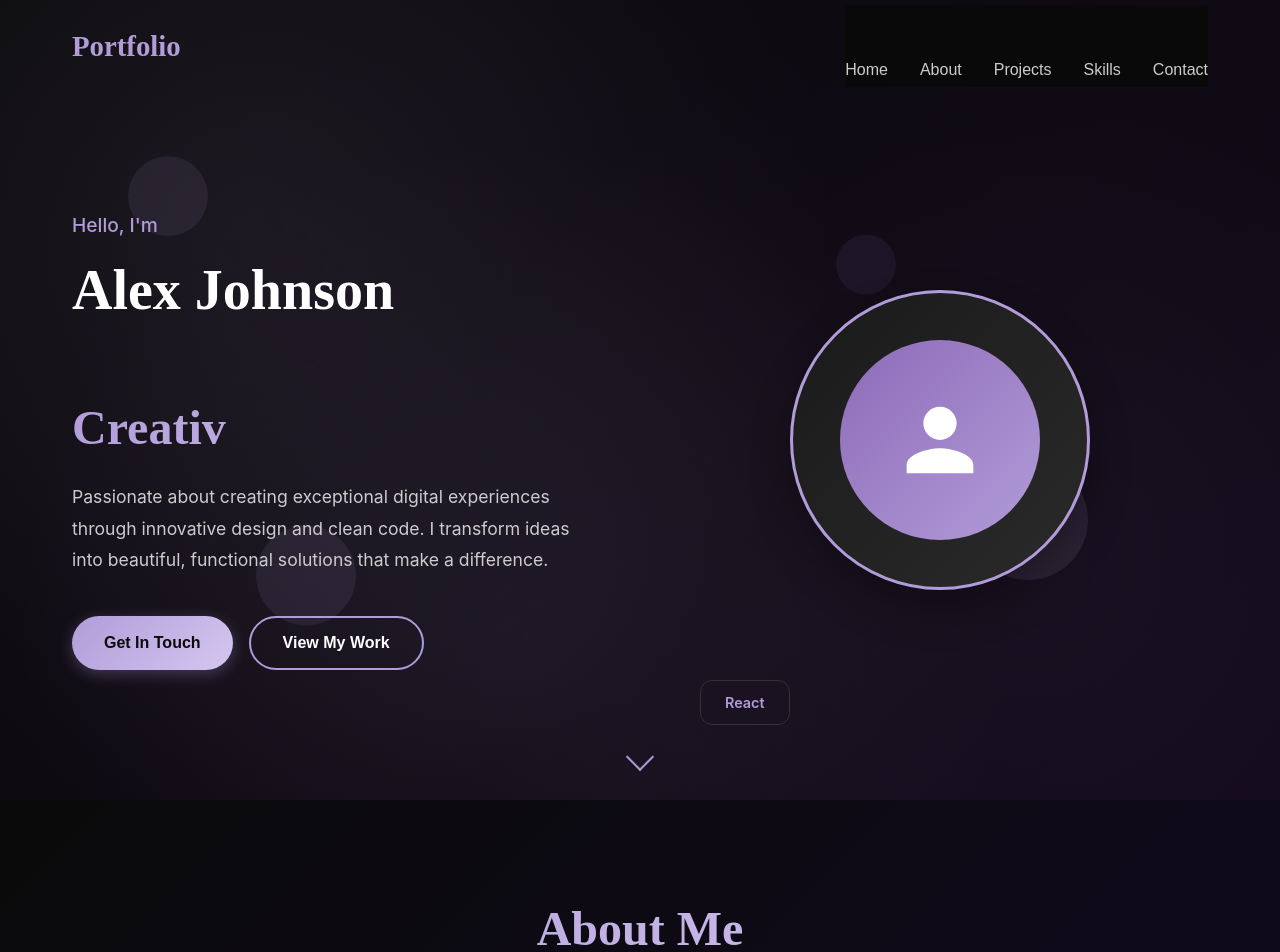
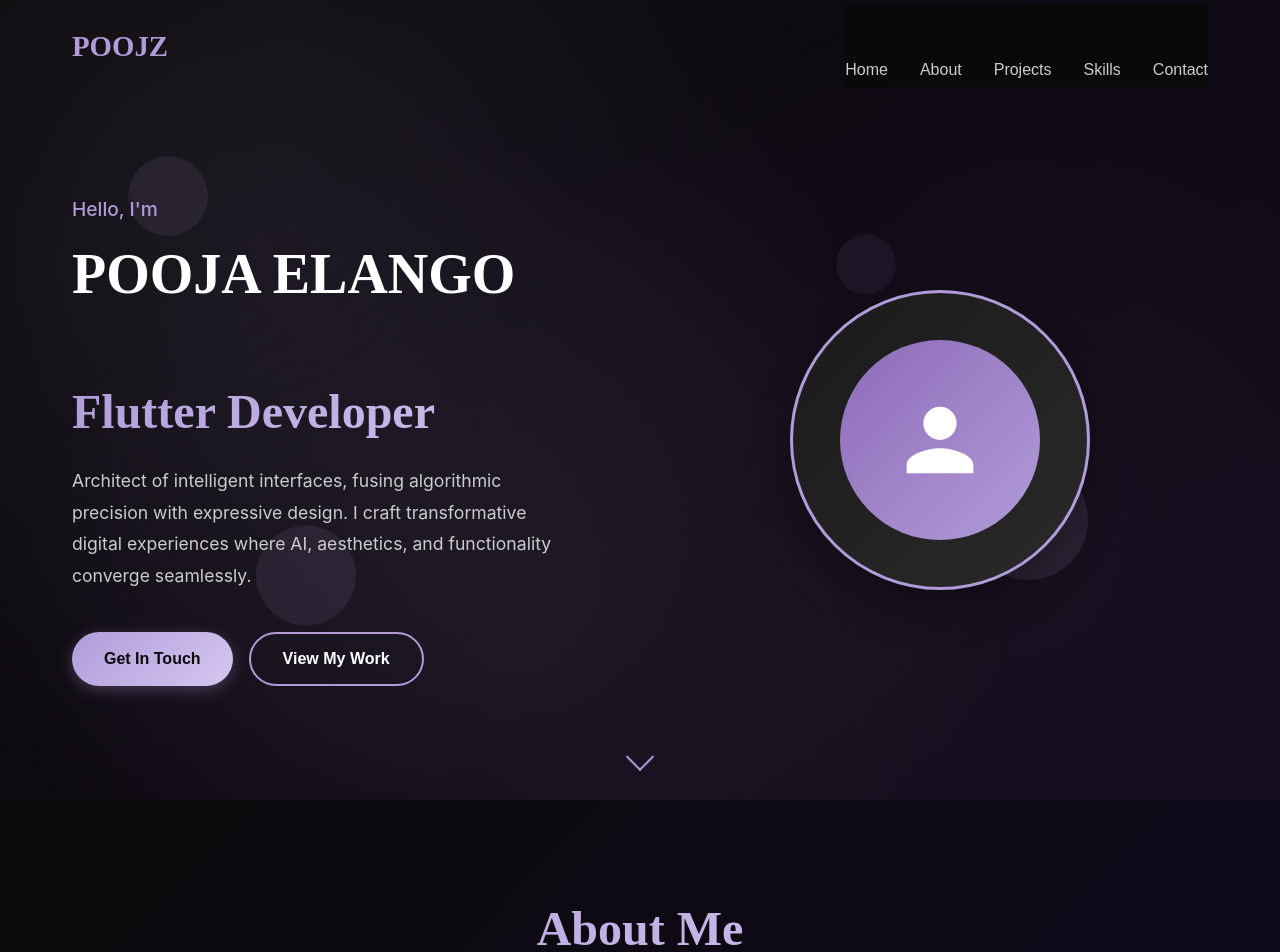
Before and after one commit to POOJAELANGO03/PORTFOLIO, a React (Vite) app: page / in a window 1280 px wide. Shown: the top 952 px of the page. Built offline with nearby package versions, Linux system fonts and the light colour scheme; the HTML template or start-up script is replaced by a standard one.

Commit message:
new changes

```diff
--- a/src/components/Header.tsx
+++ b/src/components/Header.tsx
@@ -26,7 +26,7 @@ const Header: React.FC = () => {
     <header className={`header ${isScrolled ? 'scrolled' : ''}`}>
       <nav className="nav container">
         <div className="nav-brand">
-          <span className="logo">Portfolio</span>
+          <span className="logo">POOJZ</span>
         </div>
 
         <ul className={`nav-menu ${isMenuOpen ? 'active' : ''}`}>
--- a/src/components/Hero.tsx
+++ b/src/components/Hero.tsx
@@ -4,7 +4,7 @@ import './Hero.css';
 const Hero: React.FC = () => {
   const [displayText, setDisplayText] = useState('');
   const [currentIndex, setCurrentIndex] = useState(0);
-  const texts = ['Designer', 'Developer', 'Creative'];
+  const texts = ['FrontEnd Developer', 'Flutter Developer', 'UI/UX Designer'];
 
   useEffect(() => {
     const currentText = texts[currentIndex];
@@ -54,7 +54,7 @@ const Hero: React.FC = () => {
         <div className="hero-text animate-fadeInUp">
           <p className="hero-greeting">Hello, I'm</p>
           <h1 className="hero-title">
-            <span className="name">Alex Johnson</span>
+            <span className="name">POOJA ELANGO</span>
             <br />
             <span className="role text-gradient">
               {displayText}
@@ -62,9 +62,8 @@ const Hero: React.FC = () => {
             </span>
           </h1>
           <p className="hero-description">
-            Passionate about creating exceptional digital experiences through
-            innovative design and clean code. I transform ideas into beautiful,
-            functional solutions that make a difference.
+            Architect of intelligent interfaces, fusing algorithmic precision with expressive design.
+            I craft transformative digital experiences where AI, aesthetics, and functionality converge seamlessly.
           </p>
 
           <div className="hero-buttons">
@@ -88,17 +87,7 @@ const Hero: React.FC = () => {
                 </div>
               </div>
             </div>
-            <div className="floating-elements">
-              <div className="floating-element element-1">
-                <span>React</span>
-              </div>
-              <div className="floating-element element-2">
-                <span>Design</span>
-              </div>
-              <div className="floating-element element-3">
-                <span>UI/UX</span>
-              </div>
-            </div>
+            {/* Floating elements removed */}
           </div>
         </div>
       </div>
```
